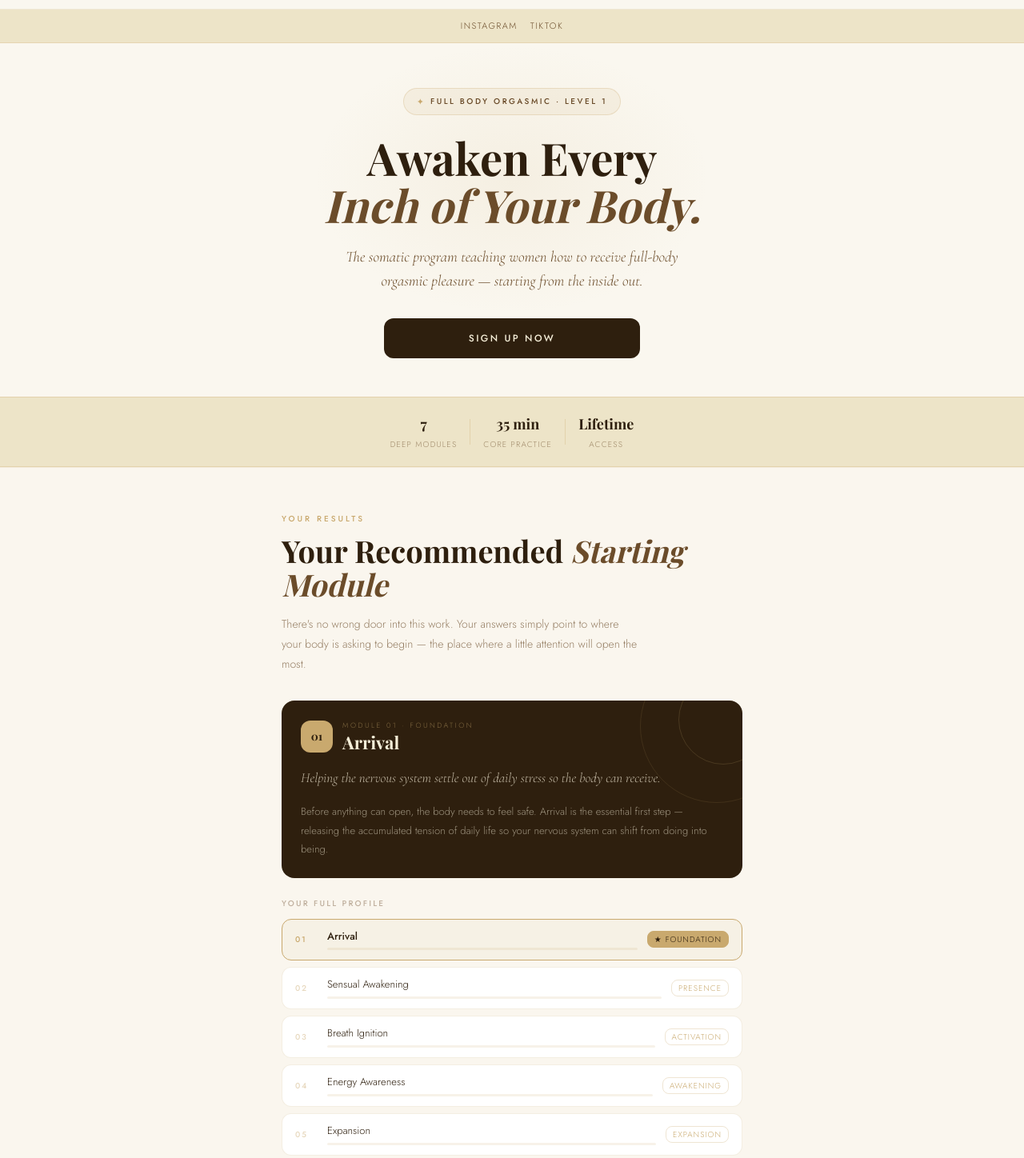
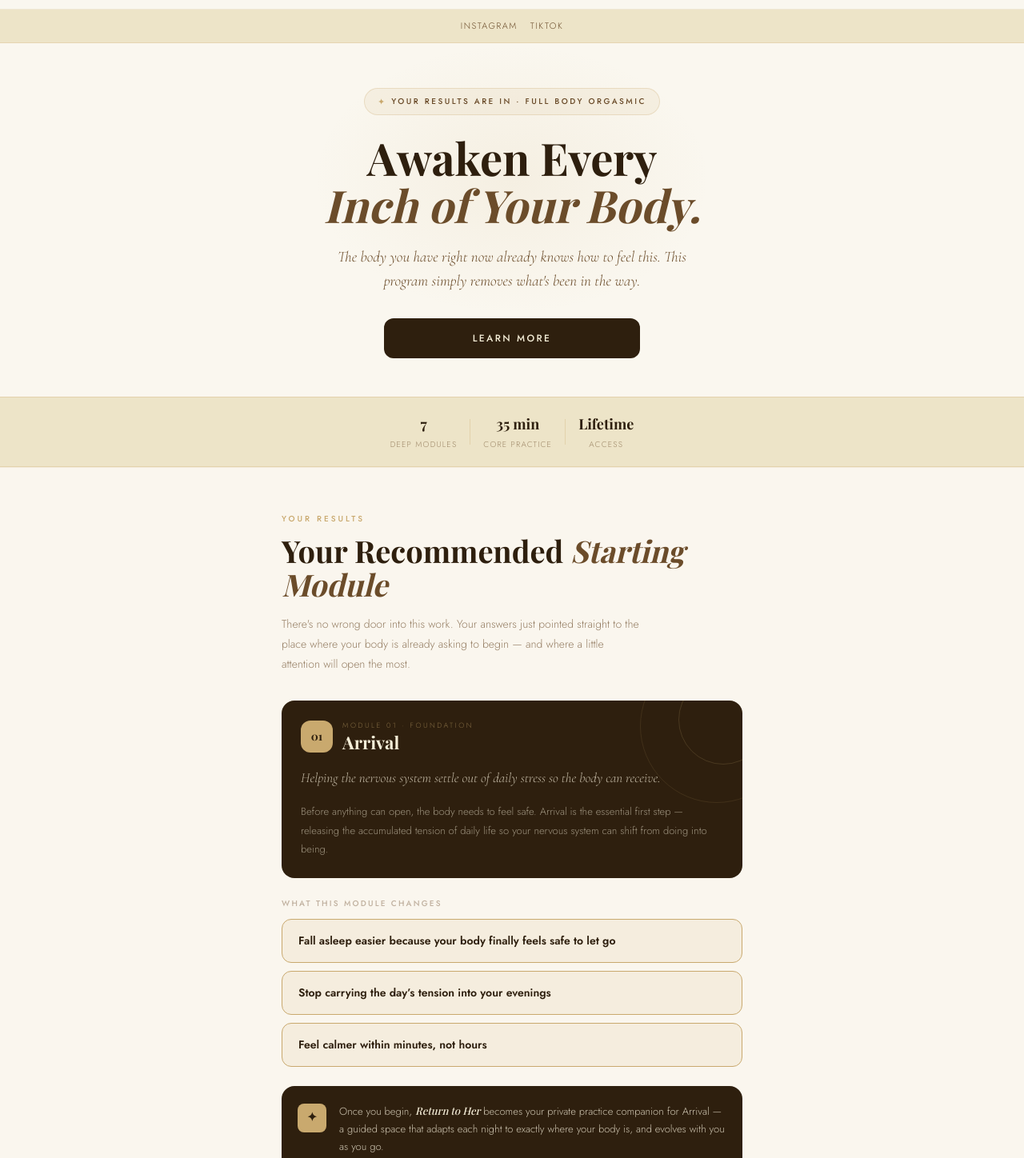
Before and after one commit to hypnovala/fbo-quiz, a Next.js app: page /result in a window 1280 px wide. Shown: the part 52-1500 px from the top of the page at 80% size. Built offline with nearby package versions, Linux system fonts and the light colour scheme; a web font is replaced by a local one.

Commit message:
Update Results.tsx

```diff
--- a/components/Results.tsx
+++ b/components/Results.tsx
@@ -5,10 +5,51 @@ import { Suspense } from 'react'
 import { MODULES, calcScores, getRecommendedIndex } from './quizData'
 
 const COURSE_URL = 'https://course.brockjohn.com/'
+const GUIDE_URL = 'https://beacons.ai/homwithbrockj'
 const SOCIAL_LINKS = [
-  { label: 'Instagram', href: 'https://www.instagram.com/valasomatic_reset/' },
-  { label: 'TikTok', href: 'https://www.tiktok.com/@vala_somaticreset' },
+  { label: 'Instagram', href: 'https://www.instagram.com/fbosomaticbody/' },
+  { label: 'TikTok', href: 'https://www.tiktok.com/@brock.bodywork?is_from_webapp=1&sender_device=pc' },
 ]
+
+// Three life-benefit lines per module, shown as highlighted boxes under the
+// recommended module card — tied to whichever module she's actually recommended.
+const BENEFITS: Record<string, string[]> = {
+  '01': [
+    'Fall asleep easier because your body finally feels safe to let go',
+    'Stop carrying the day\u2019s tension into your evenings',
+    'Feel calmer within minutes, not hours',
+  ],
+  '02': [
+    'Notice pleasure in ordinary moments, not only during practice',
+    'Quiet the inner critic that narrates instead of feels',
+    'Feel more present with a partner, without \u201ctrying\u201d',
+  ],
+  '03': [
+    'Access calm in seconds, anywhere, using only your breath',
+    'Break the pattern of holding your breath under stress',
+    'Feel more alive in your body throughout the day, not just at night',
+  ],
+  '04': [
+    'Recognize your own aliveness without needing anything to \u201chappen\u201d',
+    'Feel more in tune with your body\u2019s signals before you\u2019re overwhelmed',
+    'Reconnect with a sense of feminine vitality you thought was gone',
+  ],
+  '05': [
+    'Experience pleasure that doesn\u2019t fade the moment it starts',
+    'Feel sensation in your whole body, not only one place',
+    'Carry a sense of fullness and aliveness into your day',
+  ],
+  '06': [
+    'Stop the crash after pleasure \u2014 sustain the good feeling longer',
+    'Feel replenished by pleasure instead of depleted by life',
+    'Build a private practice that keeps giving back to you',
+  ],
+  '07': [
+    'Let good experiences actually stick, instead of evaporating',
+    'Feel your practice show up in daily life, not only in the moment',
+    'Build lasting change instead of chasing another peak',
+  ],
+}
 
 function ResultsInner() {
   const params = useSearchParams()
@@ -36,7 +77,7 @@ function ResultsInner() {
             Retake quiz
           </a>
           <a href={COURSE_URL} className="bg-brown text-cream px-5 py-2.5 rounded-lg text-[11px] tracking-[0.18em] uppercase font-medium hover:opacity-85 transition-opacity">
-            Sign Up Now
+            Learn More
           </a>
         </div>
       </nav>
@@ -65,17 +106,17 @@ function ResultsInner() {
         <div className="relative z-10 max-w-xl mx-auto">
           <div className="inline-flex items-center gap-2 bg-[rgba(201,169,110,0.1)] border border-[rgba(201,169,110,0.28)] px-4 py-2 rounded-full mb-6">
             <span className="text-gold text-[11px]">✦</span>
-            <span className="text-[10px] tracking-[0.25em] uppercase text-amber font-medium">Full Body Orgasmic · Level 1</span>
+            <span className="text-[10px] tracking-[0.25em] uppercase text-amber font-medium">Your Results Are In · Full Body Orgasmic</span>
           </div>
           <h1 className="font-playfair text-[clamp(34px,6vw,56px)] font-bold text-brown leading-[1.05] mb-5">
             Awaken Every<br /><em className="italic text-amber">Inch of Your Body.</em>
           </h1>
           <p className="font-cormorant text-[19px] italic text-amber leading-[1.6] mb-8 max-w-md mx-auto opacity-88">
-            The somatic program teaching women how to receive full-body orgasmic pleasure — starting from the inside out.
+            The body you have right now already knows how to feel this. This program simply removes what's been in the way.
           </p>
           <div className="flex flex-col items-center gap-3">
             <a href={COURSE_URL} className="w-full max-w-xs py-4 bg-brown text-cream rounded-xl font-jost text-[12px] font-medium tracking-[0.2em] uppercase hover:opacity-85 transition-opacity text-center block">
-              Sign Up Now
+              Learn More
             </a>
           </div>
         </div>
@@ -108,7 +149,7 @@ function ResultsInner() {
             Your Recommended <em className="italic text-amber">Starting Module</em>
           </h2>
           <p className="text-[14px] leading-[1.8] text-[rgba(107,76,42,0.7)] mb-8 max-w-md">
-            There's no wrong door into this work. Your answers simply point to where your body is asking to begin — the place where a little attention will open the most.
+            There's no wrong door into this work. Your answers just pointed straight to the place where your body is already asking to begin — and where a little attention will open the most.
           </p>
 
           {/* Hero recommendation card */}
@@ -128,6 +169,28 @@ function ResultsInner() {
               <p className="font-cormorant text-[17px] italic text-[rgba(245,238,216,0.75)] leading-[1.65] mb-4">{rec.desc}</p>
               <p className="text-[13px] leading-[1.8] text-[rgba(245,238,216,0.55)]">{rec.detail}</p>
             </div>
+          </div>
+
+          {/* What changes for her, specifically from this module */}
+          <p className="text-[10px] tracking-[0.22em] uppercase text-[rgba(107,76,42,0.4)] mb-3 font-medium">What This Module Changes</p>
+          <div className="flex flex-col gap-2.5 mb-6">
+            {(BENEFITS[rec.num] ?? []).map((b) => (
+              <div key={b} className="bg-[rgba(201,169,110,0.12)] border-[1.5px] border-gold rounded-xl px-5 py-4">
+                <p className="text-[14px] font-semibold leading-[1.5] text-brown">{b}</p>
+              </div>
+            ))}
+          </div>
+
+          {/* Return to Her teaser */}
+          <div className="bg-brown rounded-2xl p-5 mb-10 flex items-start gap-4">
+            <div className="w-9 h-9 rounded-lg bg-gold flex items-center justify-center flex-shrink-0 text-brown text-[15px] font-bold mt-0.5">
+              ✦
+            </div>
+            <p className="text-[13px] leading-[1.7] text-[rgba(245,238,216,0.8)]">
+              Once you begin, <span className="font-playfair italic text-cream">Return to Her</span> becomes your
+              private practice companion for {rec.title} — a guided space that adapts each night to exactly where
+              your body is, and evolves with you as you go.
+            </p>
           </div>
 
           {/* All modules with score bars */}
@@ -183,7 +246,7 @@ function ResultsInner() {
             })}
           </div>
           <a href={COURSE_URL} className="block w-full text-center py-4 bg-gold text-brown rounded-xl font-jost text-[12px] font-semibold tracking-[0.2em] uppercase hover:opacity-88 transition-opacity">
-            Sign Up Now
+            Learn More
           </a>
         </div>
       </section>
@@ -312,8 +375,16 @@ function ResultsInner() {
             Your body has been <em className="italic text-gold block">waiting for this.</em>
           </h2>
           <p className="font-cormorant text-[19px] italic text-[rgba(245,238,216,0.5)] mb-8">You only need to say yes.</p>
-          <a href={COURSE_URL} className="inline-block w-full py-[17px] bg-gold text-brown rounded-xl font-jost text-[12px] font-semibold tracking-[0.2em] uppercase hover:opacity-88 transition-opacity">Sign Up Now</a>
+          <a href={COURSE_URL} className="inline-block w-full py-[17px] bg-gold text-brown rounded-xl font-jost text-[12px] font-semibold tracking-[0.2em] uppercase hover:opacity-88 transition-opacity">Learn More</a>
           <p className="mt-4 text-[11px] text-[rgba(245,238,216,0.22)]">30-day guarantee · Lifetime access · Cancel Sacred Circle anytime</p>
+          <a
+            href={GUIDE_URL}
+            target="_blank"
+            rel="noreferrer"
+            className="inline-block mt-8 text-[11px] tracking-[0.14em] uppercase text-[rgba(201,169,110,0.75)] underline hover:text-gold transition-colors"
+          >
+            Not ready yet? Read the Free Orgasm Guide →
+          </a>
         </div>
       </section>
 
@@ -343,11 +414,6 @@ function ResultsInner() {
                 <a href="mailto:homewithbrockjohn@gmail.com" className="hover:text-[rgba(245,238,216,0.5)] transition-colors">homewithbrockjohn@gmail.com</a>
               </div>
             </div>
-            <div className="flex gap-5">
-              {['Privacy','Terms','Contact'].map(l => (
-                <a key={l} href="#" className="text-[11px] tracking-[0.1em] uppercase text-[rgba(245,238,216,0.2)] hover:text-[rgba(245,238,216,0.45)] transition-colors">{l}</a>
-              ))}
-            </div>
           </div>
         </div>
       </footer>
```
